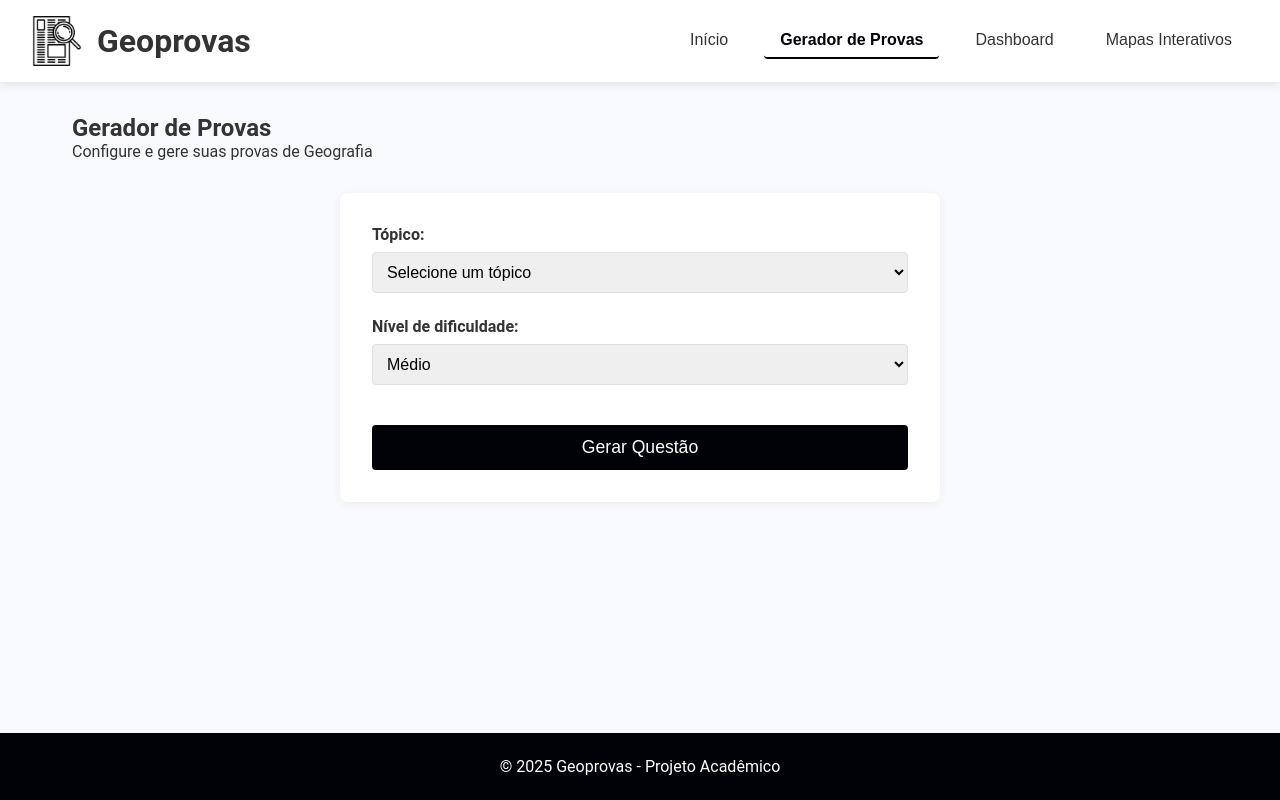
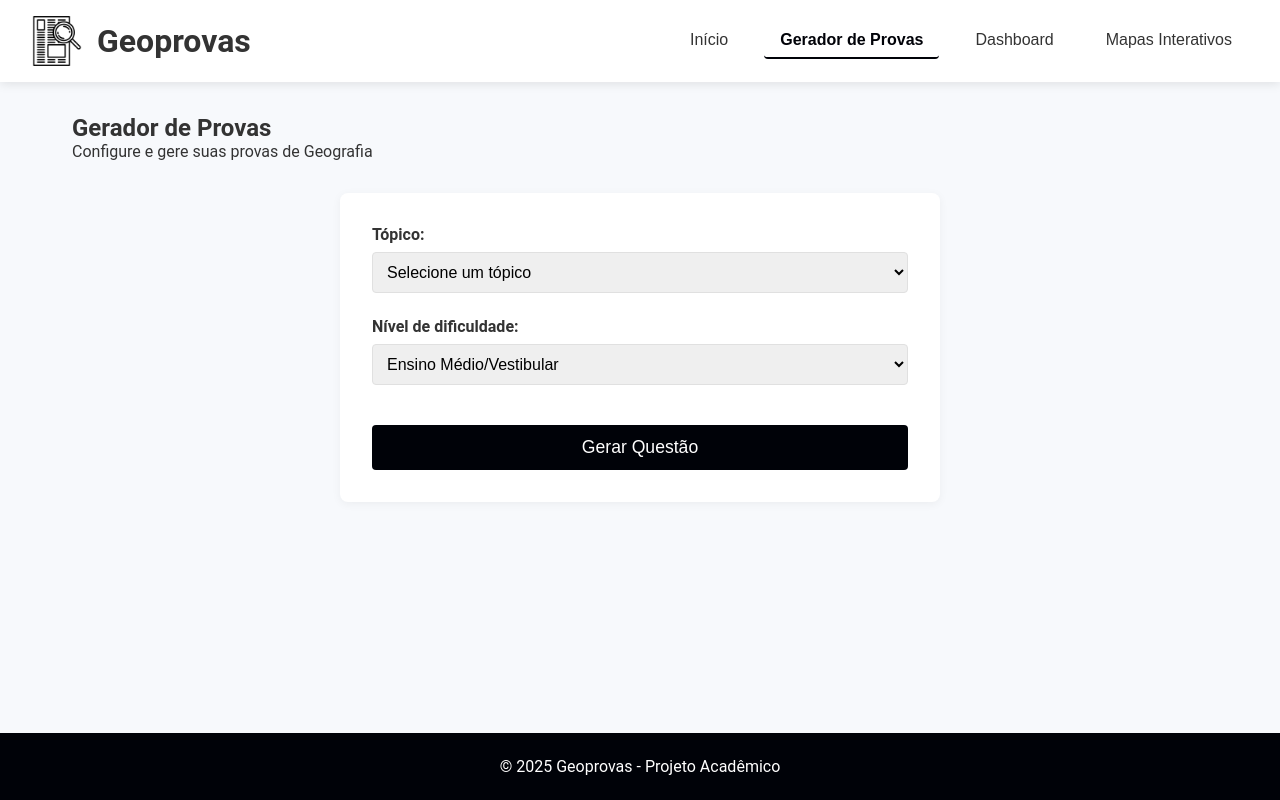
Before and after one commit to LuizMiguelMds/Geoprovas, a React (Create React App) app in the folder frontend/: page / in a window 1280 px wide. Both pictures are taken after a click on the button "Gerador de Provas". Built offline with nearby package versions, Linux system fonts and the light colour scheme.

Commit message:
Modificação pro backend

```diff
--- a/frontend/src/App.js
+++ b/frontend/src/App.js
@@ -163,9 +163,9 @@ function App() {
                   value={selectedDifficulty}
                   onChange={(e) => setSelectedDifficulty(e.target.value)}
                 >
-                  <option value="facil">Fácil</option>
-                  <option value="medio">Médio</option>
-                  <option value="dificil">Difícil</option>
+                  <option value="basico">Ensino Básico</option>
+                  <option value="fundamental">Ensino Fundamental</option>
+                  <option value="medio">Ensino Médio/Vestibular</option>
                 </select>
               </div>
 
```
